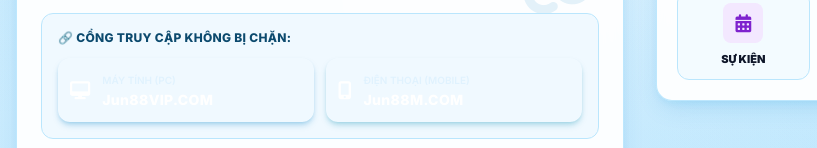
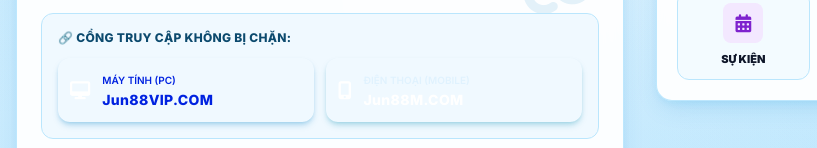
Before and after one commit to jayseo12/jun88cskh, a plain HTML site: page index.html in a window 1280 px wide. Shown: the part 804-952 px from the top of the page, 0-817 px from the left. Drawn offline with nearby package versions, Linux system fonts and the light colour scheme; a script that the page names is missing.

Commit message:
Update index.html

```diff
--- a/index.html
+++ b/index.html
@@ -30,17 +30,15 @@
 
   <!-- Custom Styles for Theme & Animations -->
   <style>
-    /* ==========================================================================
-       BẢNG MÀU TÙY CHỈNH NHANH (BẠN ĐỔI MÃ MÀU HEX TẠI ĐÂY)
-       ========================================================================== */
+
     .custom-title-text {
-      color: #ffffff !important; /* Màu chữ: TRUNG TÂM DỊCH VỤ KHÁCH HÀNG JUN88 */
+      color: #ffffff !important;
     }
     .custom-pc-label {
-      color: #e0f2fe !important; /* Màu chữ: MÁY TÍNH (PC) */
+      color: #0022e0 !important;
     }
     .custom-pc-link {
-      color: #ffffff !important; /* Màu chữ: Jun88VIP.COM */
+      color: #0022e0 !important;
     }
 
     body {
```
